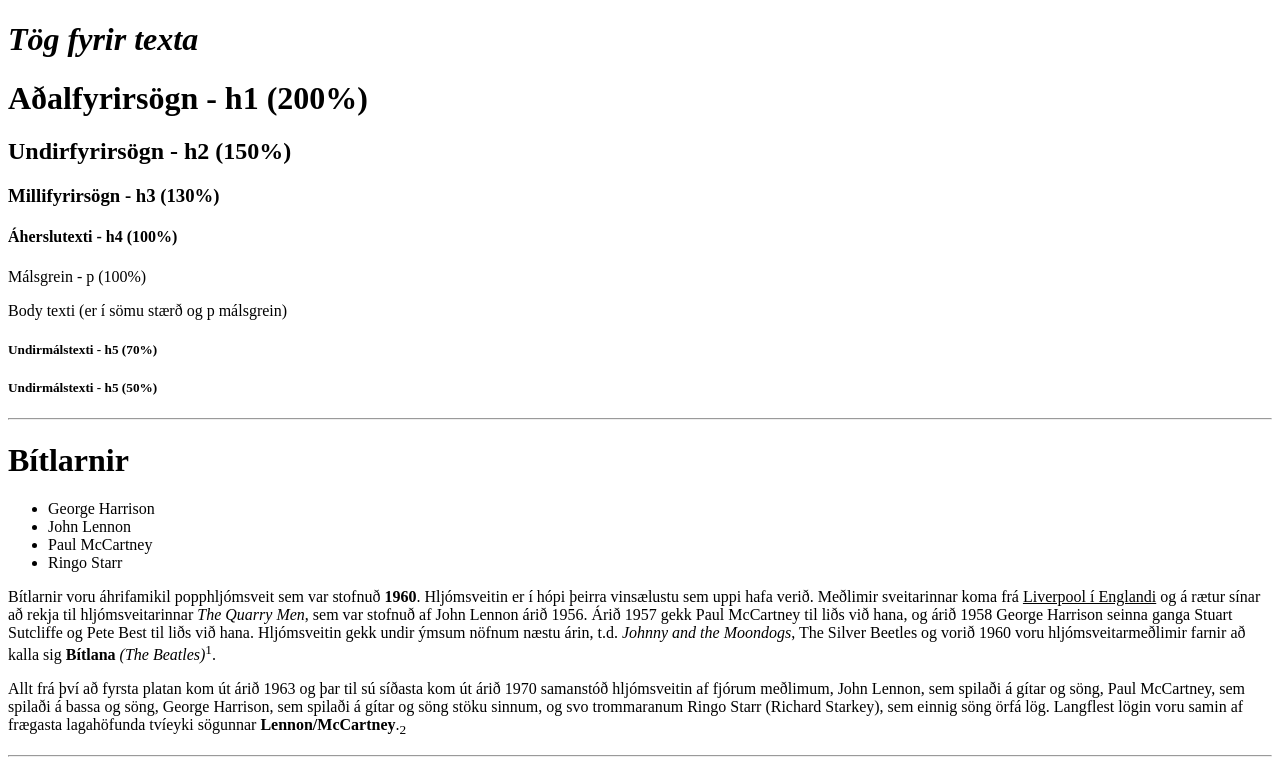
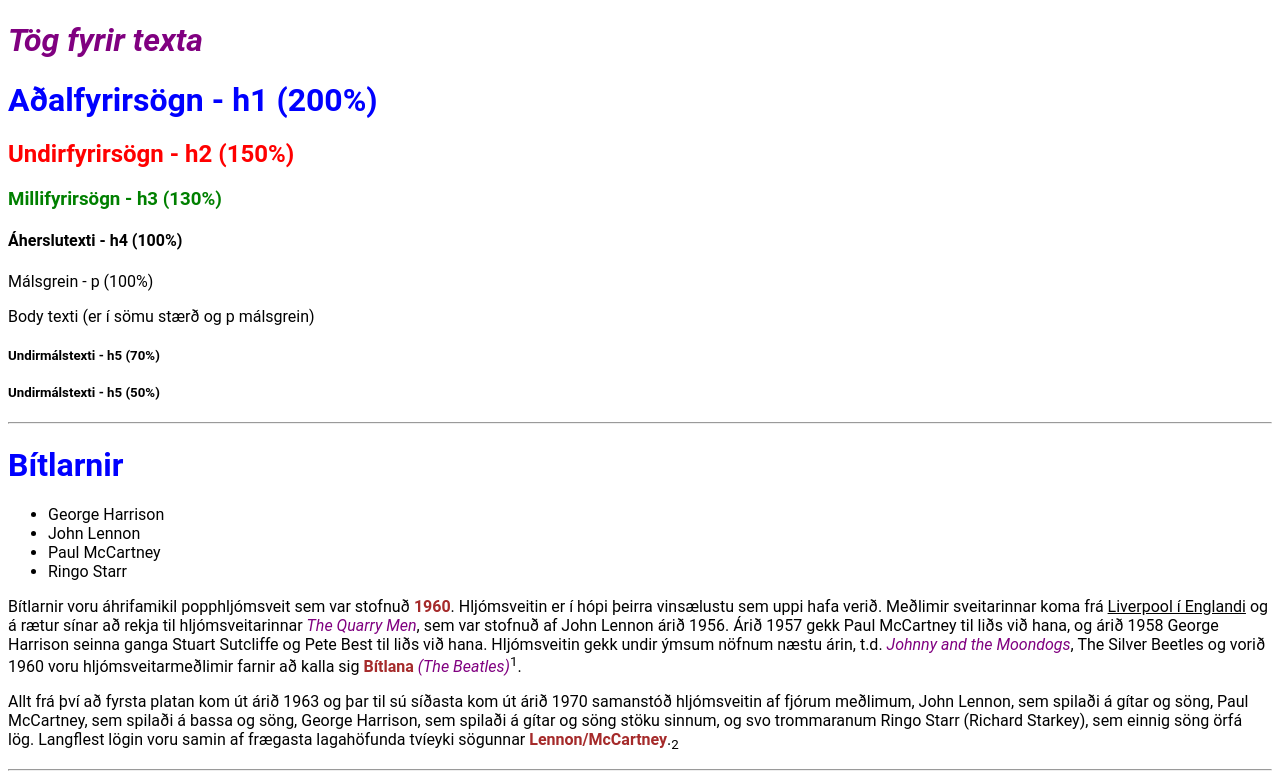
Before and after one commit to hedinn1/22v-hedinn-main, a plain HTML site: page Verkefni-1/index.html in a window 1280 px wide. Shown: the top 775 px of the page. Drawn offline with Linux system fonts and the light colour scheme.

Commit message:
verk 2 i vinnslu

```diff
--- a/Verkefni-1/index.html
+++ b/Verkefni-1/index.html
@@ -4,7 +4,7 @@
     <meta charset="UTF-8">
     <meta http-equiv="X-UA-Compatible" content="IE=edge">
     <meta name="viewport" content="width=device-width, initial-scale=1.0">
-    <link type="stylesheet" href="stylesheet.css">
+    <link rel="stylesheet" type="text/css" href="stylesheet.css">
     <title>Verkefni 1</title>
 </head>
 <body>
@@ -73,10 +73,10 @@
 
 <p>
     I saw a film today, oh boy;<br>
-The English army had just won the war<br>
-A crowd of people turned away<br>
-But I just had to look<br>
-Having read the book<br>
+    The English army had just won the war<br>
+    A crowd of people turned away<br>
+    But I just had to look<br>
+    Having read the book<br>
 </p>
 
 <h4><em>I'd love to turn you on</em></h4>
--- /dev/null
+++ b/Verkefni-1/stylesheet.css
@@ -0,0 +1,25 @@
+body{
+    font-family: 'Roboto', sans-serif;
+}
+
+h1{
+    color: blue;
+}
+h2{
+    color: red;
+}
+h3{
+    color: green;
+}
+em{
+    color: purple;
+}
+b{
+    color: brown;
+}
+a{
+    color: seagreen;
+}
+.margin-left{
+    margin-left: 2em
+}
```
